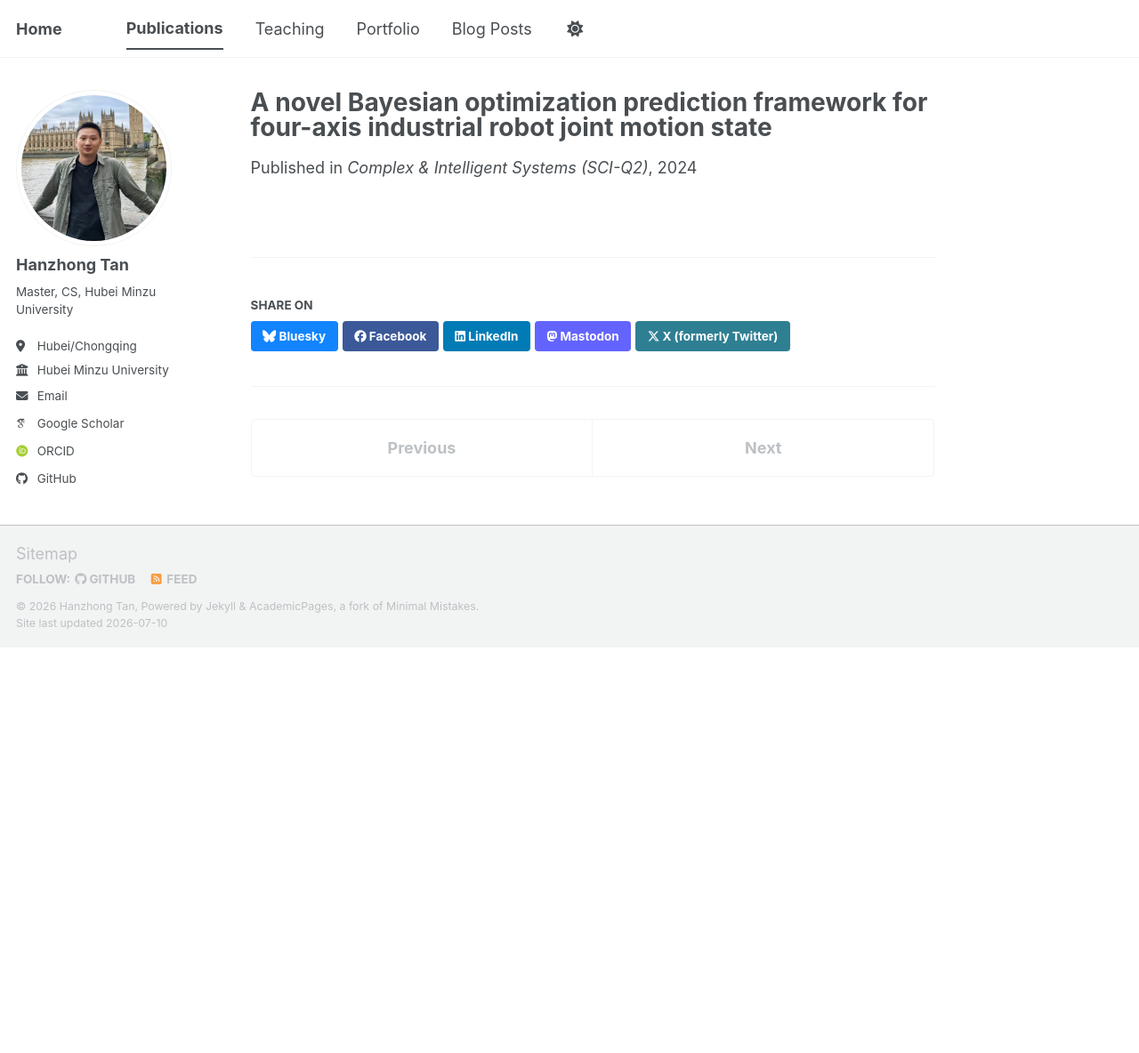
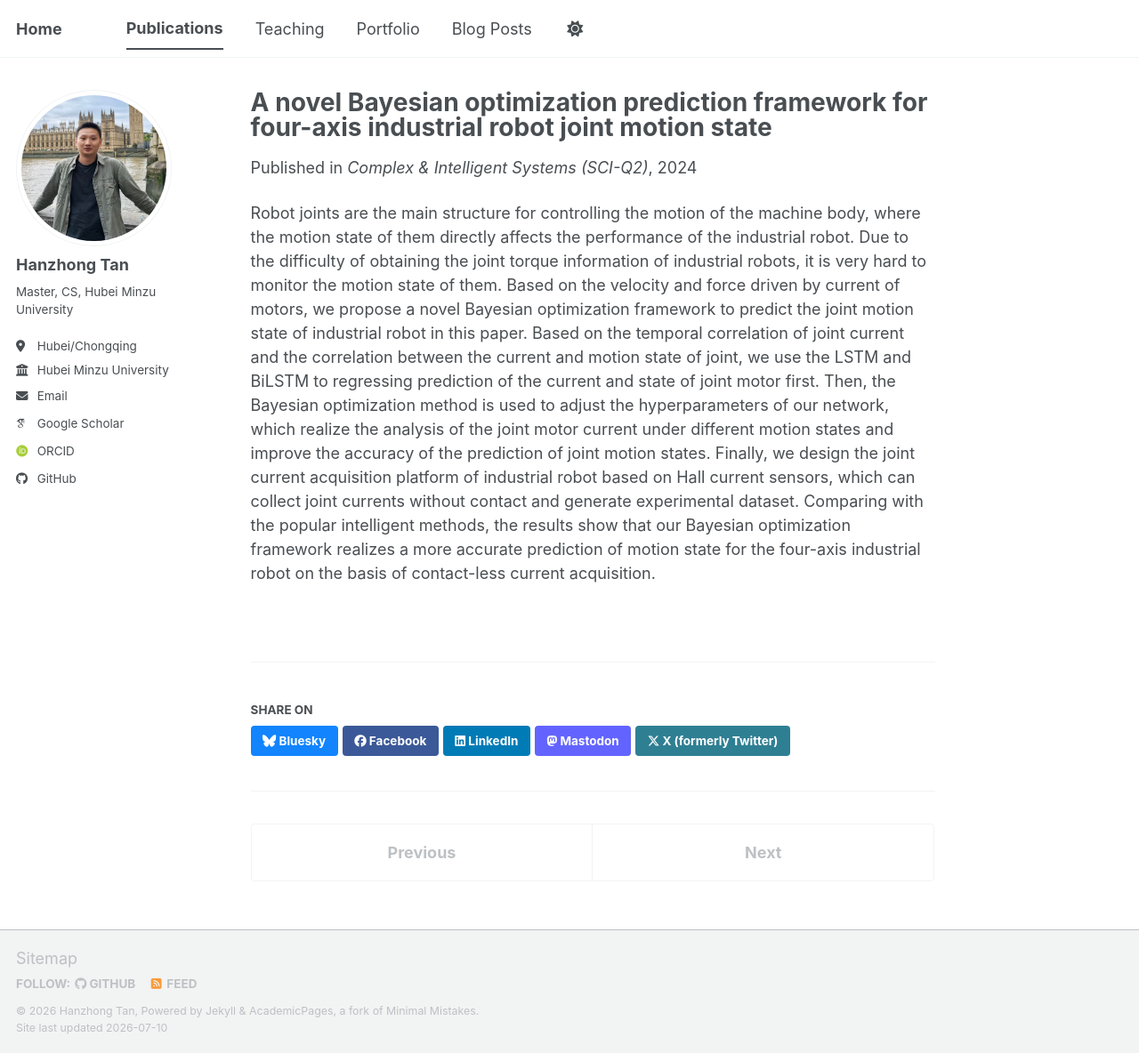
Before and after one commit to liangjiaxiaoqi/liangjiaxiaoqi.github.io, a Jekyll site: the page built from _publications/2024-04-09-A novel Bayesian optimization prediction framework for four-axis industrial robot joint motion state.md, in a window 1280 px wide and 1184 px high. Shown: the whole window at 89% size. Built offline with Jekyll 4.4.1, drawn with Linux system fonts in a browser that asks for light colours; some web fonts are replaced; a script bundle is joined from its source files by our own code; library files that are not in the unit come from our copies.

Commit message:
Update 2024-04-09-A novel Bayesian optimization prediction framework for four-axis industrial robot joint motion state.md

```diff
--- a/_publications/2024-04-09-A novel Bayesian optimization prediction framework for four-axis industrial robot joint motion state.md
+++ b/_publications/2024-04-09-A novel Bayesian optimization prediction framework for four-axis industrial robot joint motion state.md
@@ -11,3 +11,5 @@ paperurl: 'https://link.springer.com/content/pdf/10.1007/s40747-024-01425-z.pdf'
 #bibtexurl: 'https://academicpages.github.io/files/bibtex1.bib'
 #citation: 'Your Name, You. (2009). &quot;Paper Title Number 1.&quot; <i>Journal 1</i>. 1(1).'
 ---
+
+Robot joints are the main structure for controlling the motion of the machine body, where the motion state of them directly affects the performance of the industrial robot. Due to the difficulty of obtaining the joint torque information of industrial robots, it is very hard to monitor the motion state of them. Based on the velocity and force driven by current of motors, we propose a novel Bayesian optimization framework to predict the joint motion state of industrial robot in this paper. Based on the temporal correlation of joint current and the correlation between the current and motion state of joint, we use the LSTM and BiLSTM to regressing prediction of the current and state of joint motor first. Then, the Bayesian optimization method is used to adjust the hyperparameters of our network, which realize the analysis of the joint motor current under different motion states and improve the accuracy of the prediction of joint motion states. Finally, we design the joint current acquisition platform of industrial robot based on Hall current sensors, which can collect joint currents without contact and generate experimental dataset. Comparing with the popular intelligent methods, the results show that our Bayesian optimization framework realizes a more accurate prediction of motion state for the four-axis industrial robot on the basis of contact-less current acquisition.
```
